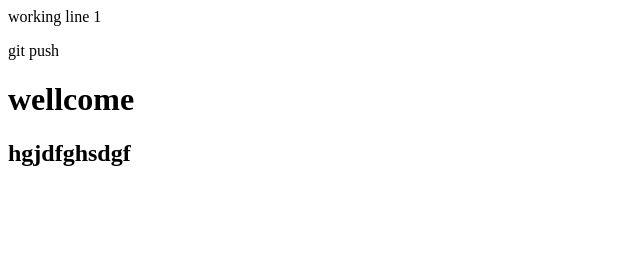
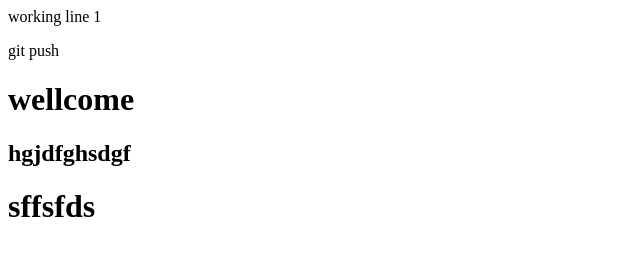
Before and after one commit to shikoh-zaidi/mysecondproject, a plain HTML site: page index.html in a window 1280 px wide. Shown: the whole page, without its empty margins (0-640 px from the left). Drawn offline with Linux system fonts and the light colour scheme.

Commit message:
added new line

```diff
--- a/index.html
+++ b/index.html
@@ -2,3 +2,4 @@
 <a>git push</a>
 <h1>wellcome</h1>
 <h2>hgjdfghsdgf</h2>
+<h1>sffsfds</h1>
```
